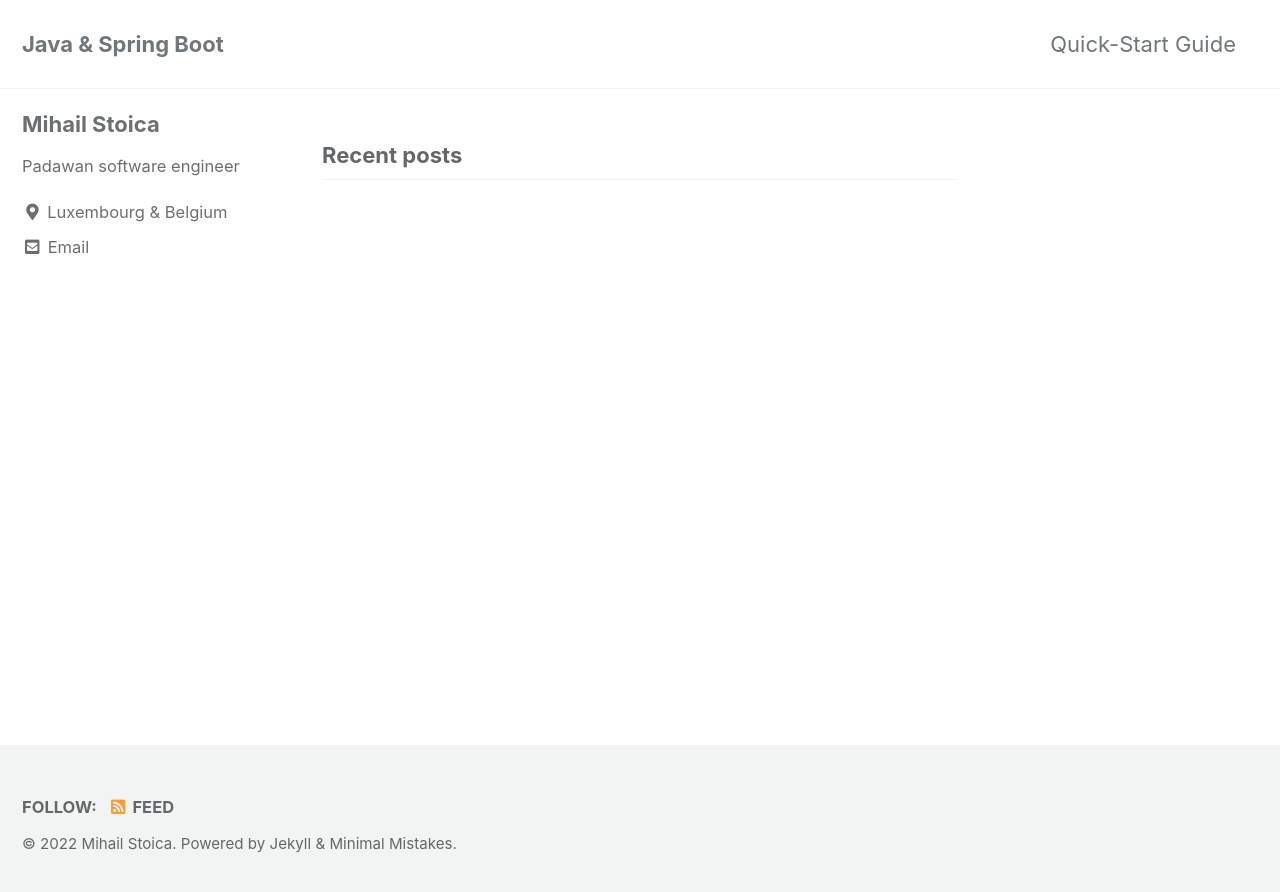
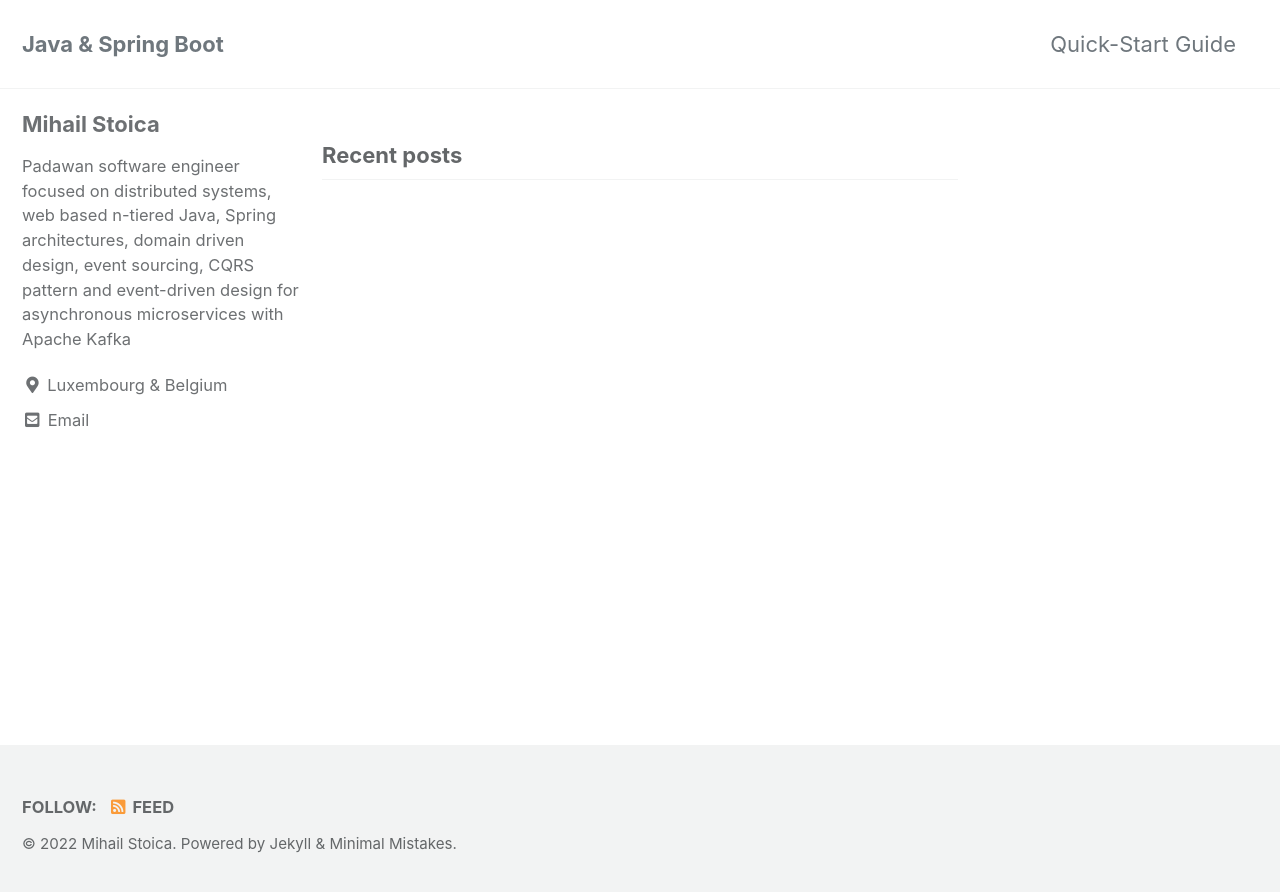
Before and after one commit to mihail-stoica/mihail-stoica.github.io, a Jekyll site: the page built from index.html, in a window 1280 px wide. Shown: the top 892 px of the page. Built offline with Jekyll 4.4.1, drawn with Linux system fonts in a browser that asks for light colours; cached includes are drawn as plain includes; the list of posts is cut into pages by our own code.

Commit message:
Initial commit

```diff
--- a/_config.yml
+++ b/_config.yml
@@ -106,7 +106,12 @@ analytics:
 author:
   name             : "Mihail Stoica"
   avatar           : # path of avatar image, e.g. "/assets/images/bio-photo.jpg"
-  bio              : "Padawan software engineer"
+  bio              : "Padawan software engineer
+                      focused on distributed systems,
+                      web based n-tiered Java, Spring architectures,
+                      domain driven design, event sourcing, CQRS pattern
+                      and event-driven design for asynchronous
+                      microservices with Apache Kafka"
   location         : "Luxembourg & Belgium"
   email            : hello@mihailstoica.com
   links:
```
